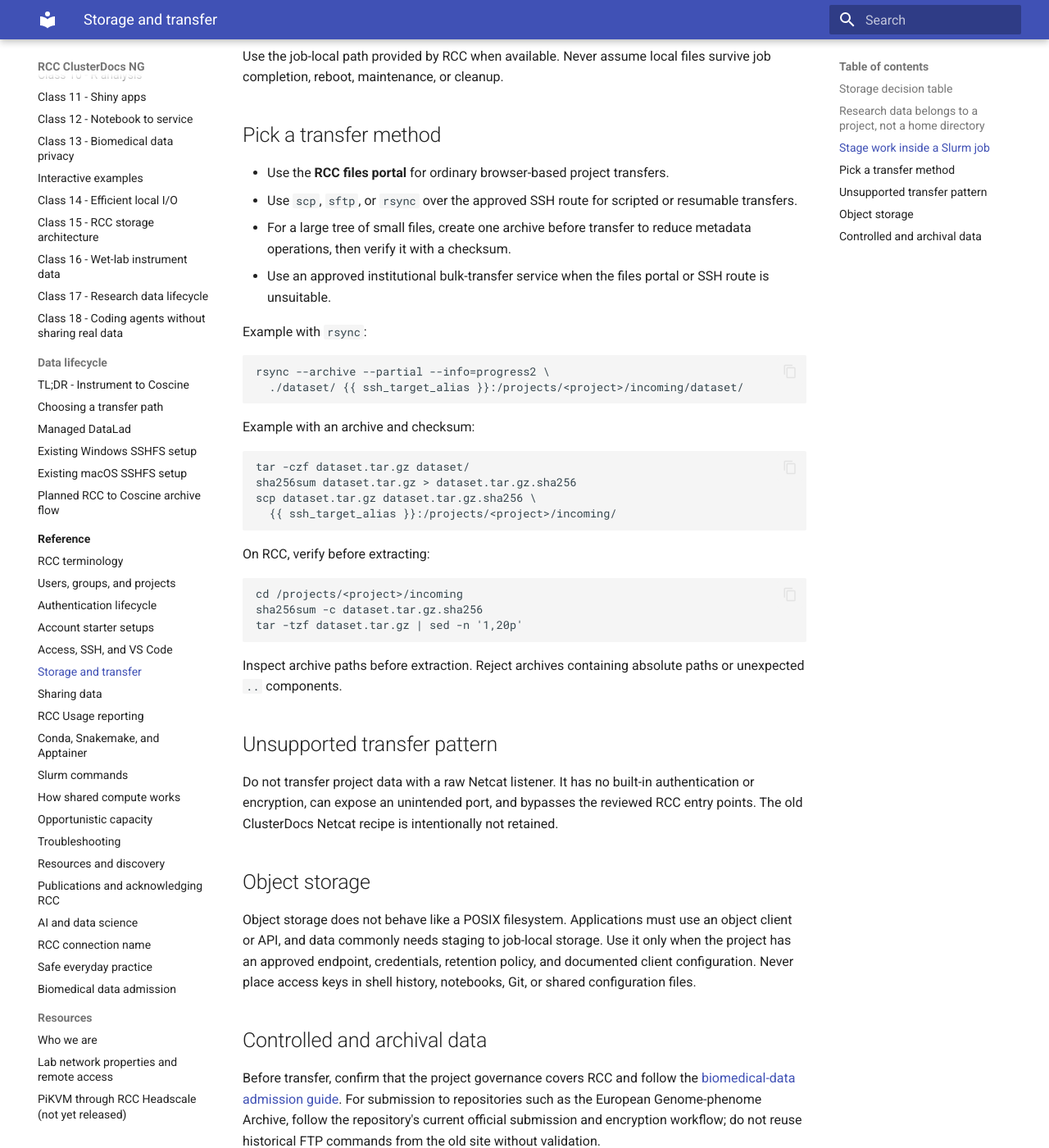
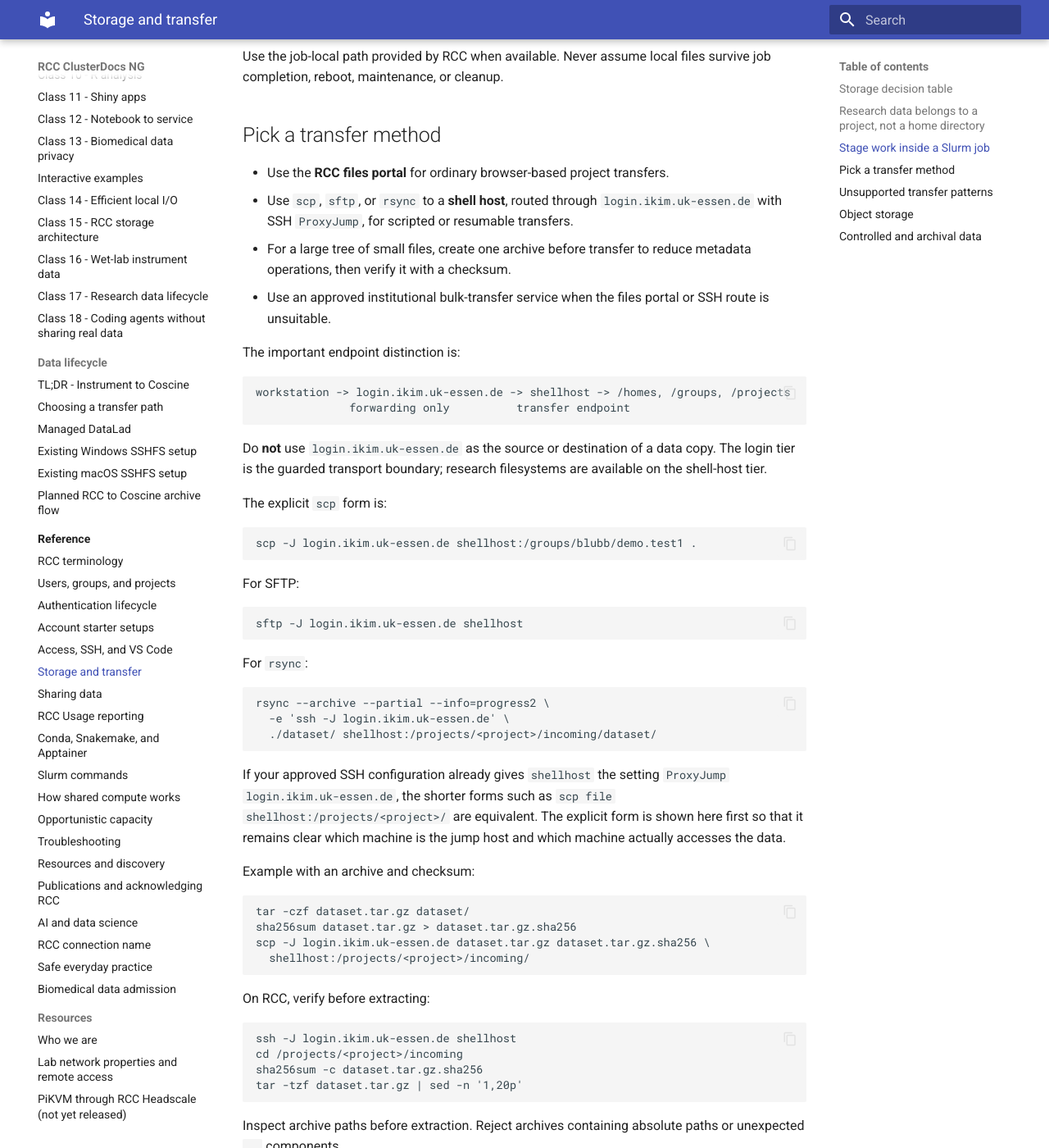
Before and after one commit to IKIM-Essen/ClusterDocs, an MkDocs documentation site: the page built from docs/reference/storage-transfer.md, in a window 1280 px wide and 1400 px high, scrolled down 1857 px. Shown: the whole window at 82% size. Built offline with MkDocs 1.6.1 and Material for MkDocs 9.7.7, drawn with Linux system fonts in a browser that asks for light colours; some of the changed text lies outside the part shown.

Commit message:
Teach shellhost transfer through login ProxyJump

````diff
--- a/docs/reference/storage-transfer.md
+++ b/docs/reference/storage-transfer.md
@@ -75,32 +75,64 @@ survive job completion, reboot, maintenance, or cleanup.
 ## Pick a transfer method
 
 - Use the **RCC files portal** for ordinary browser-based project transfers.
-- Use `scp`, `sftp`, or `rsync` over the approved SSH route for scripted or
-  resumable transfers.
+- Use `scp`, `sftp`, or `rsync` to a **shell host**, routed through
+  `login.ikim.uk-essen.de` with SSH `ProxyJump`, for scripted or resumable
+  transfers.
 - For a large tree of small files, create one archive before transfer to reduce
   metadata operations, then verify it with a checksum.
 - Use an approved institutional bulk-transfer service when the files portal or
   SSH route is unsuitable.
 
-Example with `rsync`:
+The important endpoint distinction is:
+
+```text
+workstation -> login.ikim.uk-essen.de -> shellhost -> /homes, /groups, /projects
+              forwarding only          transfer endpoint
+```
+
+Do **not** use `login.ikim.uk-essen.de` as the source or destination of a data
+copy. The login tier is the guarded transport boundary; research filesystems are
+available on the shell-host tier.
+
+The explicit `scp` form is:
+
+```bash
+scp -J login.ikim.uk-essen.de shellhost:/groups/blubb/demo.test1 .
+```
+
+For SFTP:
+
+```bash
+sftp -J login.ikim.uk-essen.de shellhost
+```
+
+For `rsync`:
 
 ```bash
 rsync --archive --partial --info=progress2 \
-  ./dataset/ {{ ssh_target_alias }}:/projects/<project>/incoming/dataset/
+  -e 'ssh -J login.ikim.uk-essen.de' \
+  ./dataset/ shellhost:/projects/<project>/incoming/dataset/
 ```
+
+If your approved SSH configuration already gives `shellhost` the setting
+`ProxyJump login.ikim.uk-essen.de`, the shorter forms such as
+`scp file shellhost:/projects/<project>/` are equivalent. The explicit form is
+shown here first so that it remains clear which machine is the jump host and
+which machine actually accesses the data.
 
 Example with an archive and checksum:
 
 ```bash
 tar -czf dataset.tar.gz dataset/
 sha256sum dataset.tar.gz > dataset.tar.gz.sha256
-scp dataset.tar.gz dataset.tar.gz.sha256 \
-  {{ ssh_target_alias }}:/projects/<project>/incoming/
+scp -J login.ikim.uk-essen.de dataset.tar.gz dataset.tar.gz.sha256 \
+  shellhost:/projects/<project>/incoming/
 ```
 
 On RCC, verify before extracting:
 
 ```bash
+ssh -J login.ikim.uk-essen.de shellhost
 cd /projects/<project>/incoming
 sha256sum -c dataset.tar.gz.sha256
 tar -tzf dataset.tar.gz | sed -n '1,20p'
@@ -109,7 +141,12 @@ tar -tzf dataset.tar.gz | sed -n '1,20p'
 Inspect archive paths before extraction. Reject archives containing absolute
 paths or unexpected `..` components.
 
-## Unsupported transfer pattern
+## Unsupported transfer patterns
+
+Do not transfer data directly to `login.ikim.uk-essen.de`, `login1`, or
+`login2`. Ordinary user sessions on those hosts are forwarding-only; they are
+not RCC storage endpoints and should not expose `/homes`, `/groups`, or
+`/projects`.
 
 Do not transfer project data with a raw Netcat listener. It has no built-in
 authentication or encryption, can expose an unintended port, and bypasses the
````
